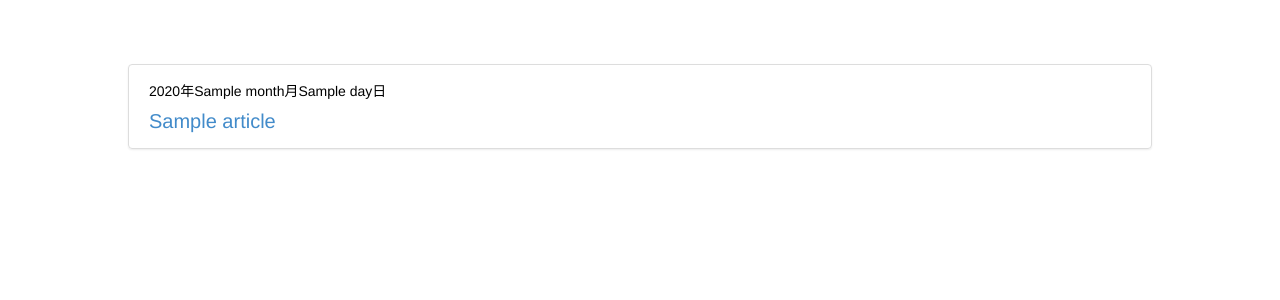
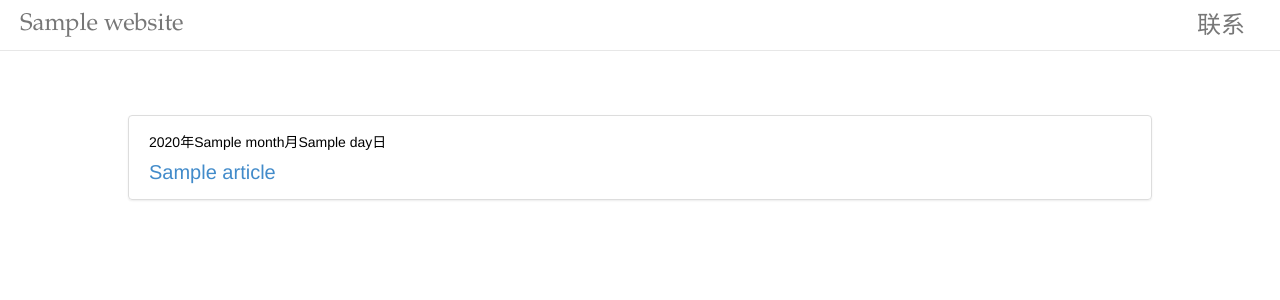
Before and after one commit to lcoder/maple, a Node project: template src/views/home.ejs in a window 1280 px wide. Shown: the top 300 px of the page. Run offline with Node 20 templates, Linux system fonts and the light colour scheme; the template is opened without the code that fills it: most values are stand-ins (such as "Sample title", 1, 10 or a date in 2020).

Commit message:
新增头部，新增配置站点名称，联系等配置

```diff
--- a/src/middleware/home-list.ts
+++ b/src/middleware/home-list.ts
@@ -1,5 +1,6 @@
 import { Request , Response } from "express"
 import { docsInfos } from "../cache/index"
+import website from "../helper/website"
 
 export default async function( req: Request , res: Response ) {
     const { corrects } = docsInfos ,
@@ -24,5 +25,5 @@ export default async function( req: Request , res: Response ) {
                     href ,
                 }
             } )
-    res.render( "home" , { articles: released } )
+    res.render( "home" , { articles: released , website } )
 }
--- a/src/paths.ts
+++ b/src/paths.ts
@@ -20,4 +20,5 @@ export default {
     appDocs: resolveApp( docPath ),
     appViews: resolveApp( "src/views" ) ,
     appPackageJson: resolveApp("package.json"),
+    appWebsite: resolveApp("website.yml"),
 }
--- a/src/views/home.ejs
+++ b/src/views/home.ejs
@@ -3,46 +3,22 @@
     <head>
         <meta charset="utf-8">
         <meta name="viewport" content="width=device-width,initial-scale=1,maximum-scale=1.0,user-scalable=no"/>
-        <title>博客系统-首页</title>
+        <title><%=website.name%></title>
         <style>
-            body,html,div,ul,li,p { margin: 0 ;padding: 0; }
-            ul , li { list-style: none; }
-            body {
-                font-family: PingFangSC-Regular,STFangSong, Helvetica, Arial, Vernada, Tahoma, STXihei, "Microsoft YaHei", "Songti SC", SimSun, Heiti, sans-serif;
-            }
-            a {
-                cursor: pointer;
-                color: #428bca;
-                text-decoration: none ;
-            }
-            a:hover {
-                text-decoration: underline ;
-            }
-            .articles-wrapper { margin: 5% 10% 2% 10%; }
-            .list-group {
-                border-radius: 4px;
-                box-shadow: 0 1px 2px rgba(0,0,0,.075) ;
-                border: 1px solid #ddd;
-            }
-            .article-box {
-                padding: 15px 20px;
-            }
-            .article-box:hover {
-                background-color: #eee ;
-            }
-            .article-box:not(:last-child) {
-                border-bottom: 1px solid #ddd;
-            }
-            .article-box p {
-                font-size: 14px;
-                margin-bottom: 10px;
-            }
-            .article-box a {
-                font-size: 20px;
-            }
+            body,html,div,ul,li,p{margin:0;padding:0}ul,li{list-style:none}body{font-family:PingFangSC-Regular,STFangSong,Helvetica,Arial,Vernada,Tahoma,STXihei,"Microsoft YaHei","Songti SC",SimSun,Heiti,sans-serif}a{cursor:pointer;color:#428bca;text-decoration:none}a:hover{text-decoration:underline}.articles-wrapper{margin:5% 10% 2% 10%}.list-group{border-radius:4px;box-shadow:0 1px 2px rgba(0,0,0,.075);border:1px solid #ddd}.article-box{padding:15px 20px}.article-box:hover{background-color:#eee}.article-box:not(:last-child){border-bottom:1px solid #ddd}.article-box p{font-size:14px;margin-bottom:10px}.article-box a{font-size:20px}.website-name{color:#777;font-size:24px;font-family:"Palatino Linotype","Book Antiqua",Palatino,Helvetica,STKaiti,SimSun,serif;text-decoration:none}.website-name:hover{color:#5e5e5e;text-decoration:none}.sider{font-family:STFangSong,Helvetica,Arial,Vernada,Tahoma,STXihei,"Microsoft YaHei","Songti SC",SimSun,Heiti,sans-serif;display:flex;color:#777;font-size:24px;text-shadow:0 1px 0 rgba(255,255,255,.25);line-height:20px}.sider a{display:block;padding:15px 15px;color:#777;text-decoration:none}.sider a:hover{color:#333;text-decoration:none}.top-bar{display:flex;justify-content:space-between;align-items:center;padding:0 20px;border-bottom:1px solid #e7e7e7}
         </style>
     </head>
     <body>
+        <div class="top-bar">
+            <div>
+                <a class="website-name" href="/blog"><%=website.name%></a>
+            </div>
+            <ul class="sider">
+                <li>
+                    <a href="mailto:<%=website.contactMail%>">联系</a>
+                </li>
+            </ul>
+        </div>
         <div class="articles-wrapper">
             <ul class="list-group">
                 <% articles.forEach( article => { %>
```
Also changed, not shown: src/helper/website.ts (added, +21 -0 lines), README.md, 1 other file.
